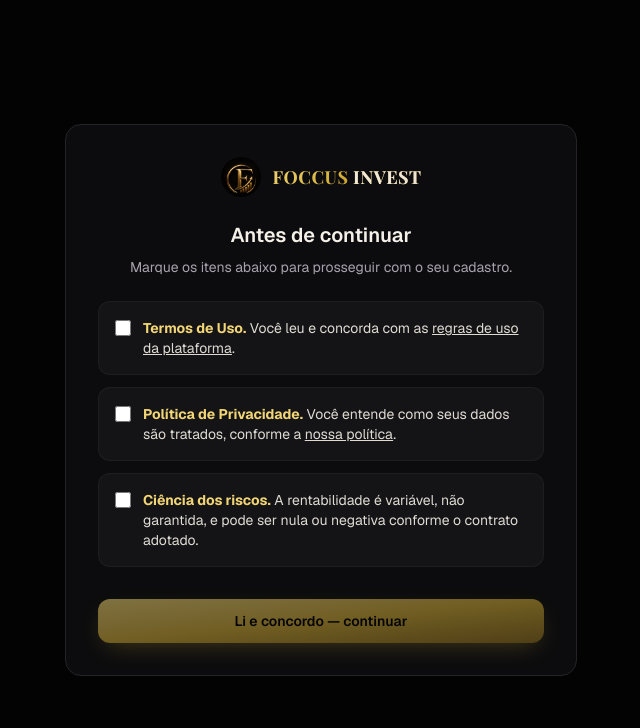
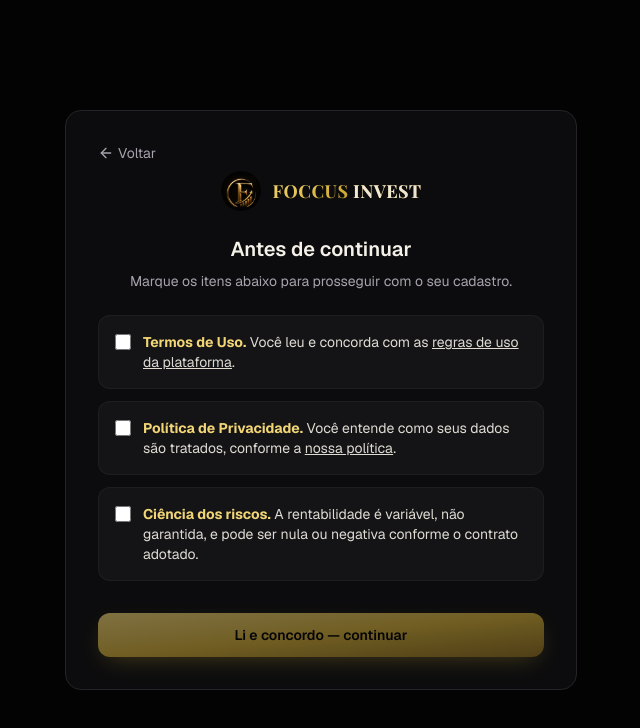
Before and after one commit to foccusadmin-lang/foccusinvest, a Next.js app: page /onboarding/termos in a window 1280 px wide. Shown: the top 728 px of the page, without its empty margins (319-959 px from the left). Built offline with nearby package versions, Linux system fonts and the light colour scheme; no server answers; the database is empty; sample sign-in values are in the browser's storage.

Commit message:
Adiciona botão de voltar nas telas de onboarding (termos e cadastro)
Quem ainda não tem CPF em mãos ou quer sair sem preencher agora pode
clicar em "Voltar" — desloga e volta pra home, sem apagar a conta nem o
progresso. Ao logar de novo, a pessoa retoma exatamente de onde parou.

```diff
--- a/src/app/onboarding/cadastro/page.tsx
+++ b/src/app/onboarding/cadastro/page.tsx
@@ -2,6 +2,7 @@
 import { auth } from "@/auth";
 import { prisma } from "@/lib/prisma";
 import { Logo } from "@/components/logo";
+import { OnboardingVoltar } from "@/components/onboarding-voltar";
 import { CadastroForm } from "./cadastro-form";
 
 export default async function OnboardingCadastroPage() {
@@ -20,6 +21,7 @@
   return (
     <div className="flex min-h-screen flex-1 flex-col items-center justify-center bg-background px-4 py-12">
       <div className="w-full max-w-lg rounded-2xl border border-border bg-surface p-8">
+        <OnboardingVoltar />
         <div className="flex justify-center">
           <Logo size={40} />
         </div>
--- a/src/app/onboarding/termos/page.tsx
+++ b/src/app/onboarding/termos/page.tsx
@@ -2,6 +2,7 @@
 import { auth } from "@/auth";
 import { prisma } from "@/lib/prisma";
 import { Logo } from "@/components/logo";
+import { OnboardingVoltar } from "@/components/onboarding-voltar";
 import { aceitarTermos } from "./actions";
 import { TermosChecklist } from "./termos-checklist";
 
@@ -17,6 +18,7 @@
   return (
     <div className="flex min-h-screen flex-1 flex-col items-center justify-center bg-background px-4 py-12">
       <div className="w-full max-w-lg rounded-2xl border border-border bg-surface p-8">
+        <OnboardingVoltar />
         <div className="flex justify-center">
           <Logo size={40} />
         </div>
--- a/src/components/icons.tsx
+++ b/src/components/icons.tsx
@@ -95,6 +95,13 @@
   </Icon>
 );
 
+export const IconArrowLeft = (props: SVGProps<SVGSVGElement>) => (
+  <Icon {...props}>
+    <line x1="19" y1="12" x2="5" y2="12" />
+    <polyline points="12 19 5 12 12 5" />
+  </Icon>
+);
+
 export const IconAlert = (props: SVGProps<SVGSVGElement>) => (
   <Icon {...props}>
     <path d="M10.29 3.86 1.82 18a2 2 0 0 0 1.71 3h16.94a2 2 0 0 0 1.71-3L13.71 3.86a2 2 0 0 0-3.42 0Z" />
--- /dev/null
+++ b/src/components/onboarding-voltar.tsx
@@ -0,0 +1,16 @@
+"use client";
+
+import { signOut } from "next-auth/react";
+import { IconArrowLeft } from "@/components/icons";
+
+export function OnboardingVoltar() {
+  return (
+    <button
+      type="button"
+      onClick={() => signOut({ callbackUrl: "/" })}
+      className="mb-2 flex items-center gap-1 text-sm text-muted transition hover:text-foreground"
+    >
+      <IconArrowLeft width={16} height={16} /> Voltar
+    </button>
+  );
+}
```
